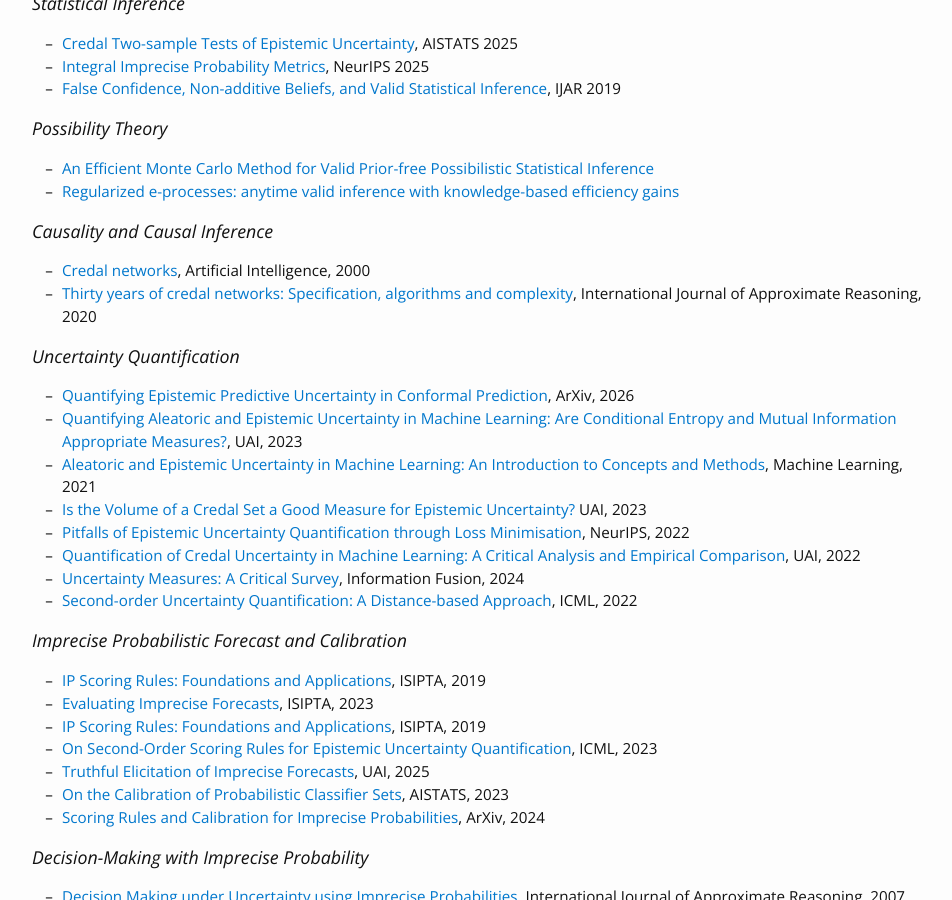
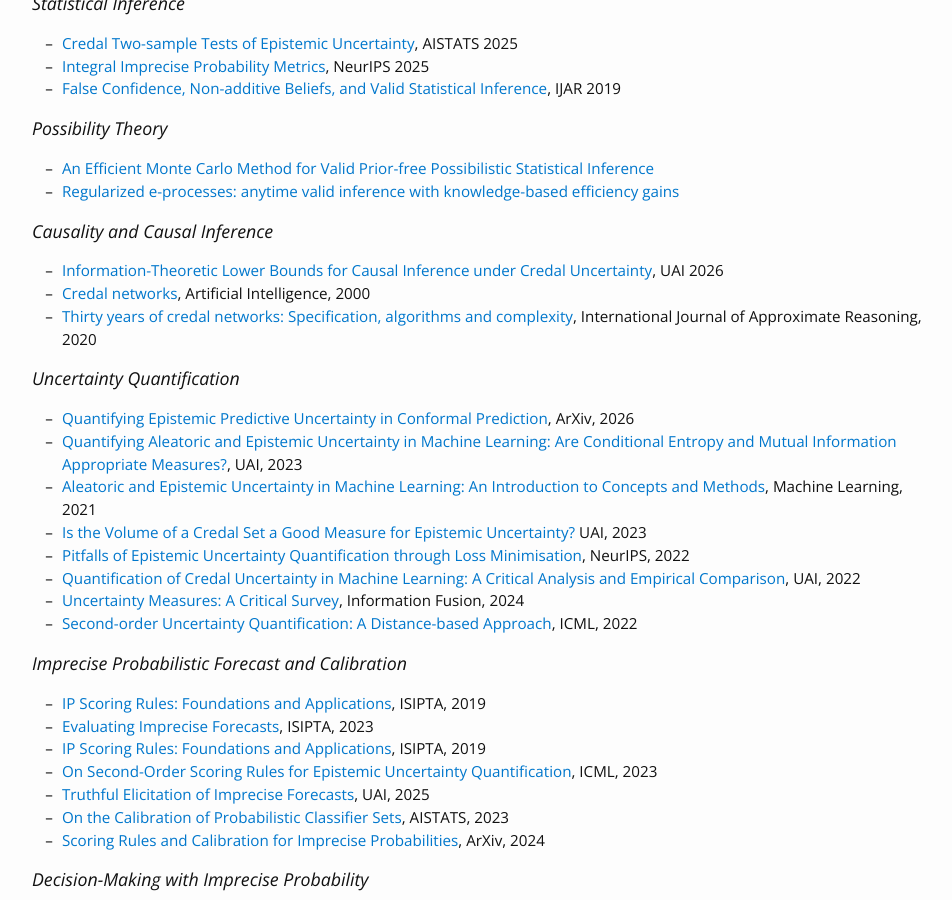
Before and after one commit to muandet-lab/ipml-course, a Jekyll site: the page built from references.md, in a window 1280 px wide and 900 px high, scrolled down 2714 px. Shown: the whole window, without its empty margins (163-1115 px from the left). Built offline with Jekyll 4.4.1, drawn with Linux system fonts in a browser that asks for light colours; nearby versions of some CDN libraries.

Commit message:
Update references.md

```diff
--- a/references.md
+++ b/references.md
@@ -90,6 +90,7 @@ We provide a non-exhaustive list of materials relevant to the course here. If yo
 - [Regularized e-processes: anytime valid inference with knowledge-based efficiency gains](https://arxiv.org/pdf/2410.01427v4)
 
 ### Causality and Causal Inference
+- [Information-Theoretic Lower Bounds for Causal Inference under Credal Uncertainty](https://proceedings.mlr.press/v337/mai26a.html), UAI 2026
 - [Credal networks](https://www.sciencedirect.com/science/article/pii/S0004370200000291), Artificial Intelligence, 2000
 - [Thirty years of credal networks: Specification, algorithms and complexity](https://www.sciencedirect.com/science/article/pii/S0888613X20302152), International Journal of Approximate Reasoning, 2020
 
```
